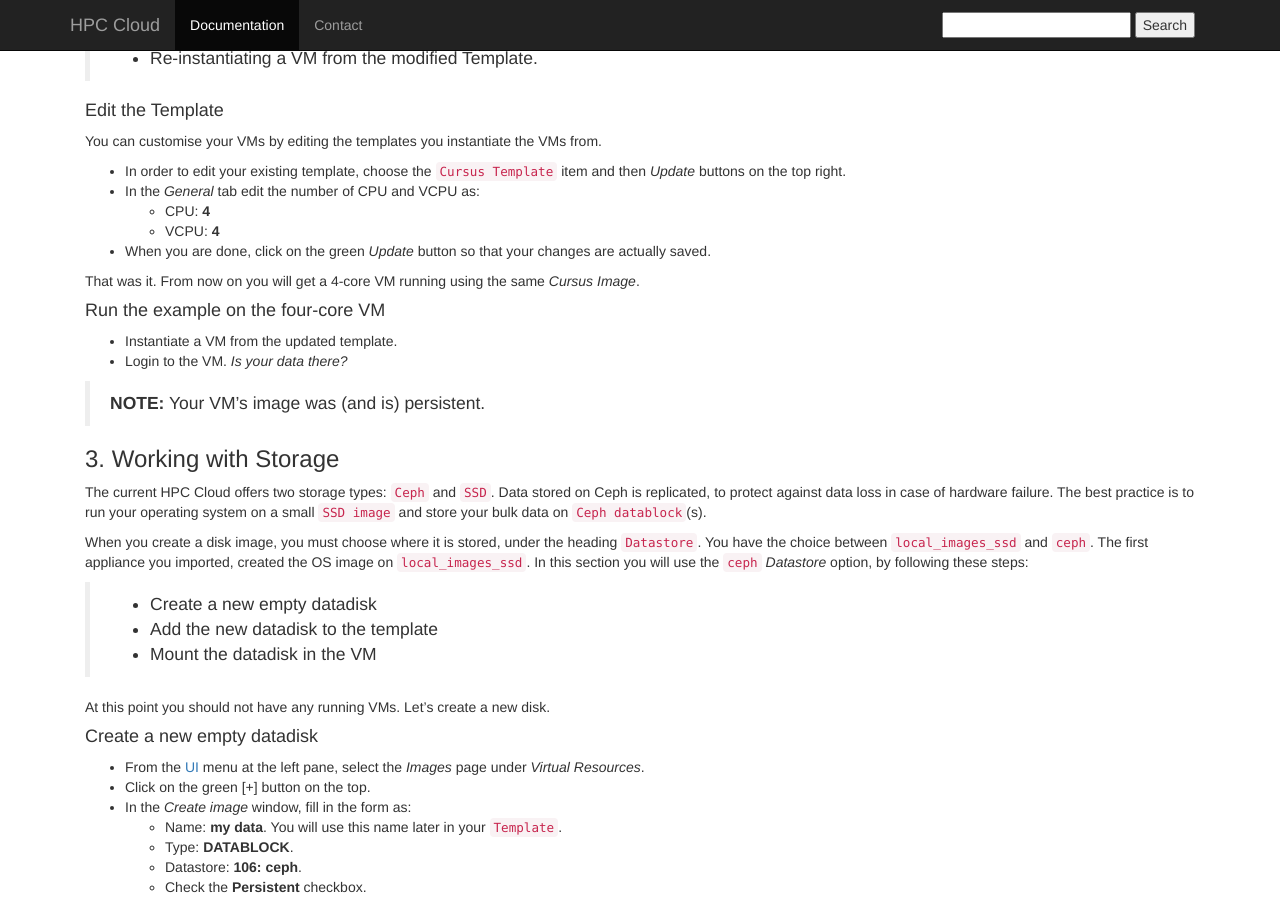
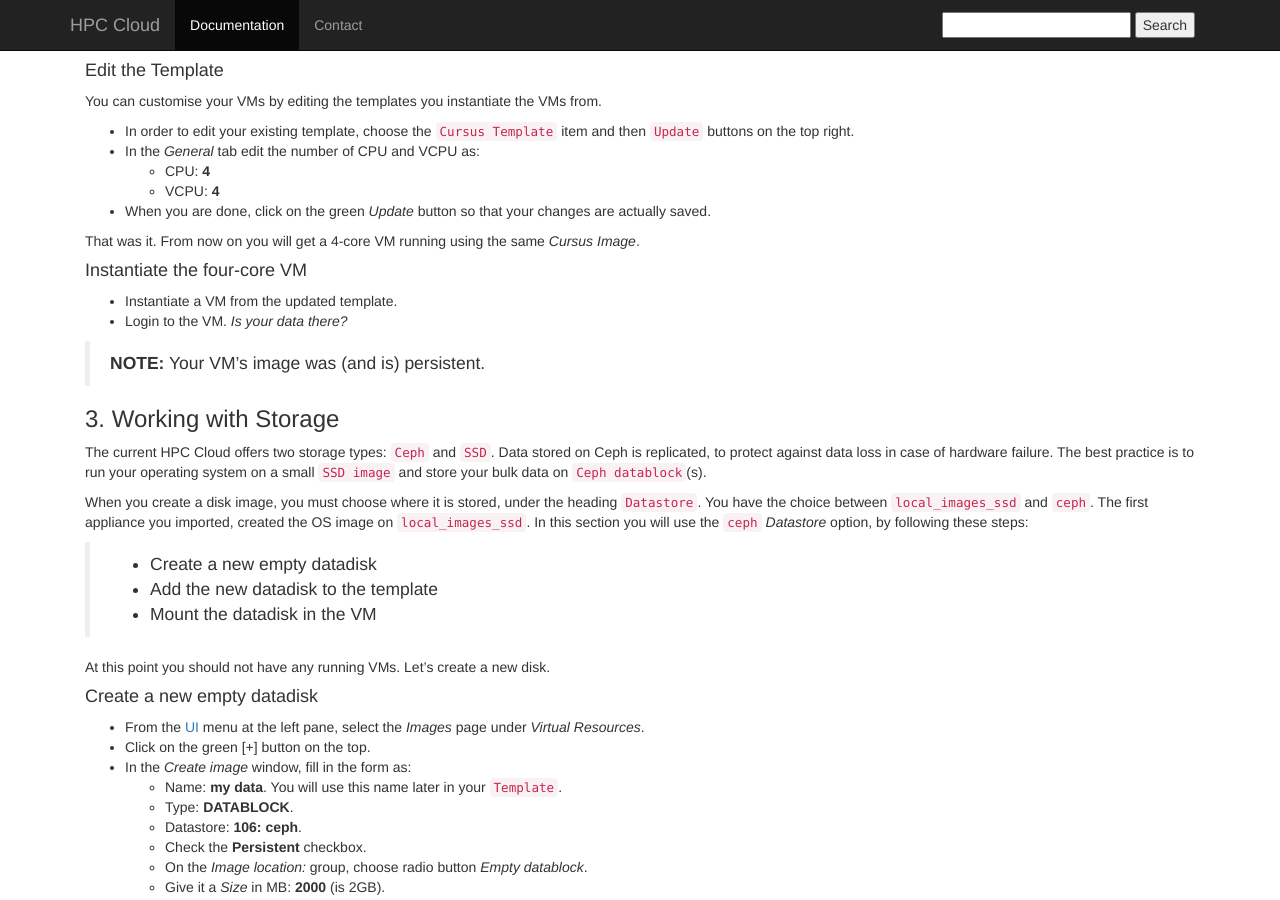
Before and after one commit to sara-nl/clouddocs, a Jekyll site: the page built from UvAworkshop-2016-01-25/UvAworkshop-2016-01-25-partB.markdown, in a window 1280 px wide and 900 px high, scrolled down 1186 px. Built offline with Jekyll 4.4.1, drawn with Linux system fonts in a browser that asks for light colours; nearby versions of some CDN libraries.

Commit message:
Update UvAworkshop-2016-01-25-partB.markdown

```diff
--- a/UvAworkshop-2016-01-25/UvAworkshop-2016-01-25-partB.markdown
+++ b/UvAworkshop-2016-01-25/UvAworkshop-2016-01-25-partB.markdown
@@ -52,9 +52,8 @@
 
 ### 2. Scale up to a multicore VM
 
-The HPC Cloud is offered as an Infrastructure as a Service (IaaS). That allows you to give your Virtual Machines (VMs) the form that you need them to have. In this section, you will start a *four-core* VM, using the exact same image, the *Cursus Image*. To scale-up your VM to use multiple cores you will be:
+The HPC Cloud is offered as an Infrastructure as a Service (IaaS). That allows you to give your Virtual Machines (VMs) the form that you need them to have. In this section, you will start a _four-core_ VM, using the exact same image, the _Cursus Image_. To scale-up your VM to use multiple cores you will be:
 
->
 * Editting your Template.
 * Re-instantiating a VM from the modified Template.
 
@@ -62,15 +61,15 @@
 
 You can customise your VMs by editing the templates you instantiate the VMs from.
 
-* In order to edit your existing template, choose the `Cursus Template` item and then *Update* buttons on the top right.
+* In order to edit your existing template, choose the `Cursus Template` item and then `Update` buttons on the top right.
 * In the *General* tab edit the number of CPU and VCPU as:
   * CPU: **4**
   * VCPU: **4**
-* When you are done, click on the green *Update* button so that your changes are actually saved.
+* When you are done, click on the green _Update_ button so that your changes are actually saved.
 
 That was it. From now on you will get a 4-core VM running using the same *Cursus Image*.
 
-#### Run the example on the four-core VM
+#### Instantiate the four-core VM
 
 * Instantiate a VM from the updated template.
 * Login to the VM. *Is your data there?*
```
